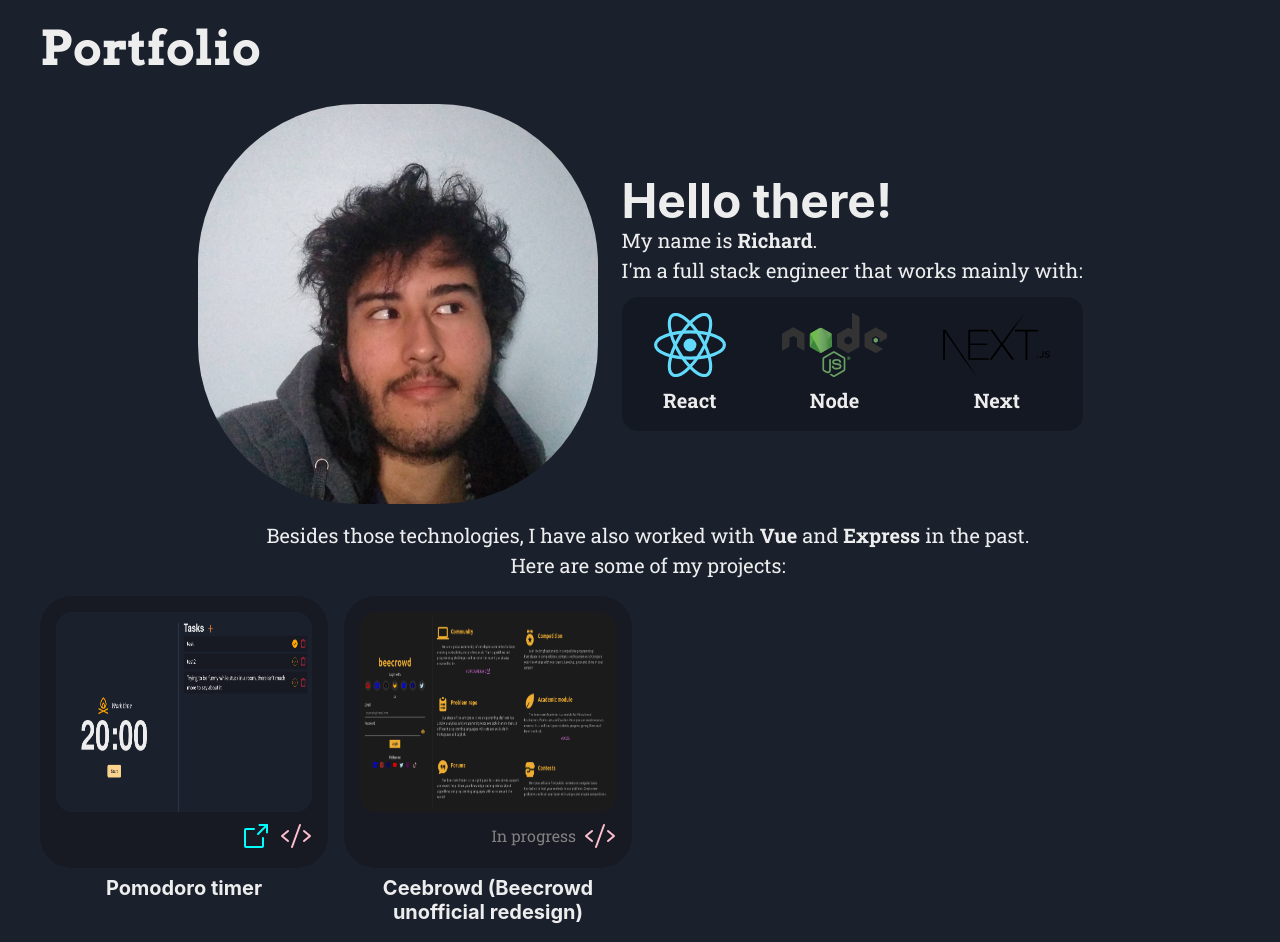
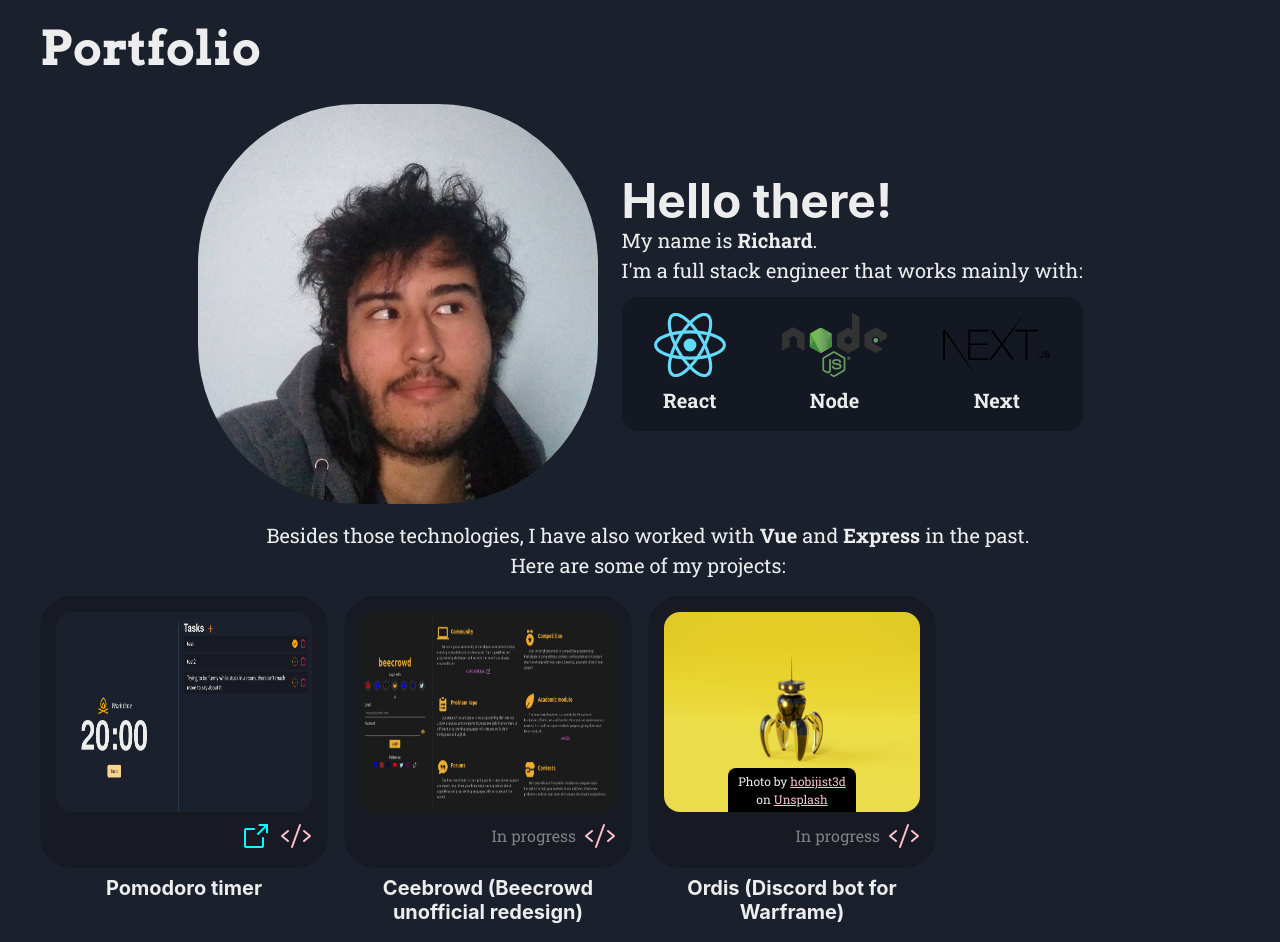
Before and after one commit to Shoonkey/portfolio-v1, a Next.js app: page / in a window 1280 px wide. Shown: the top 942 px of the page. Built offline with nearby package versions, Linux system fonts and the light colour scheme.

Commit message:
chore: added project back

```diff
--- a/src/pages/index.tsx
+++ b/src/pages/index.tsx
@@ -108,7 +108,7 @@ const Home: NextPage = () => {
             inProgress
             imageSource="/beecrowd-redesign.png"
           />
-          {/* <Project
+          <Project
             name="Ordis (Discord bot for Warframe)"
             githubLink="https://github.com/Shoonkey/ordis"
             inProgress
@@ -134,7 +134,7 @@ const Home: NextPage = () => {
                 </chakra.a>
               </Text>
             }
-          /> */}
+          />
         </Grid>
       </Box>
     </Page>
```
